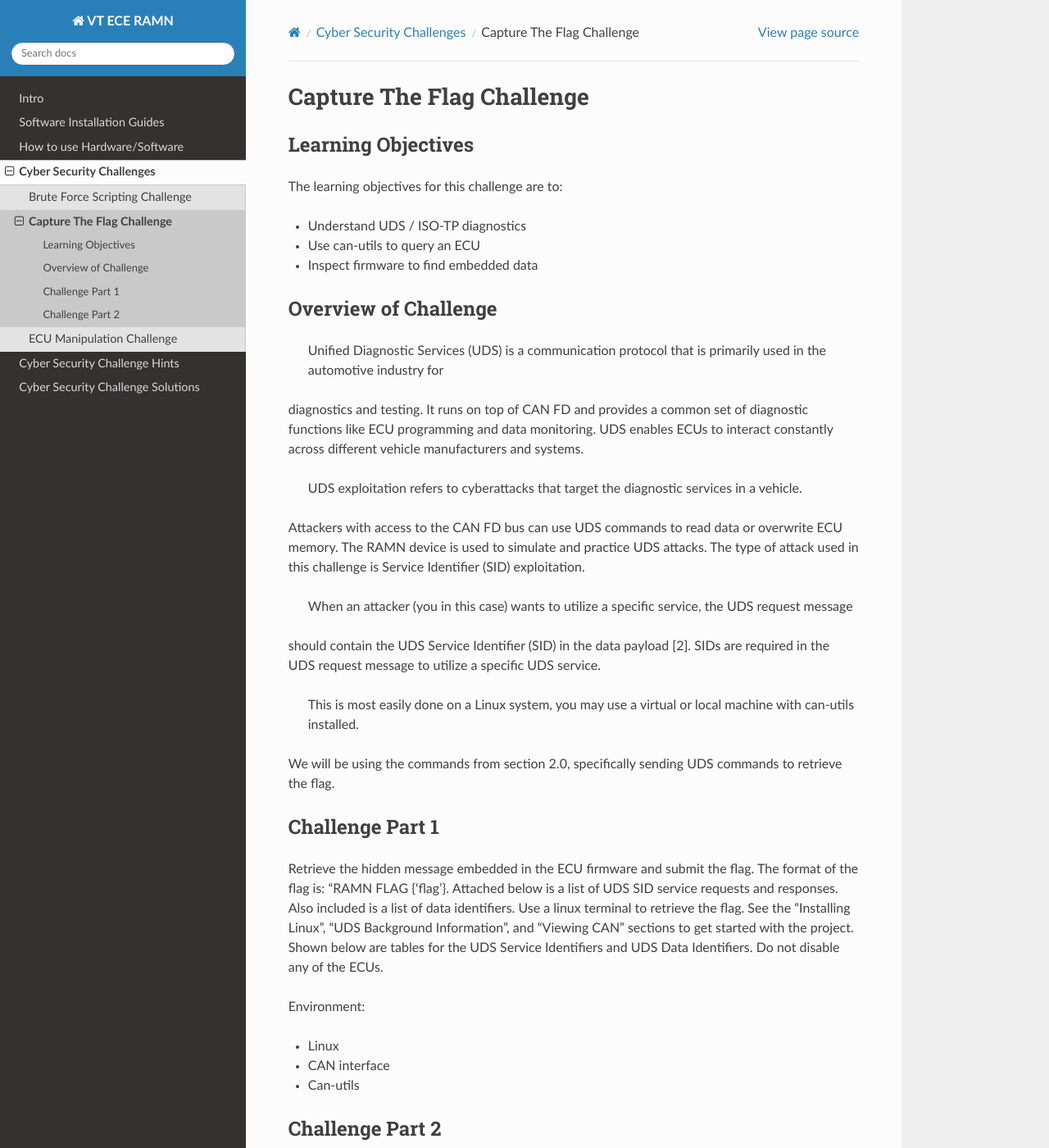
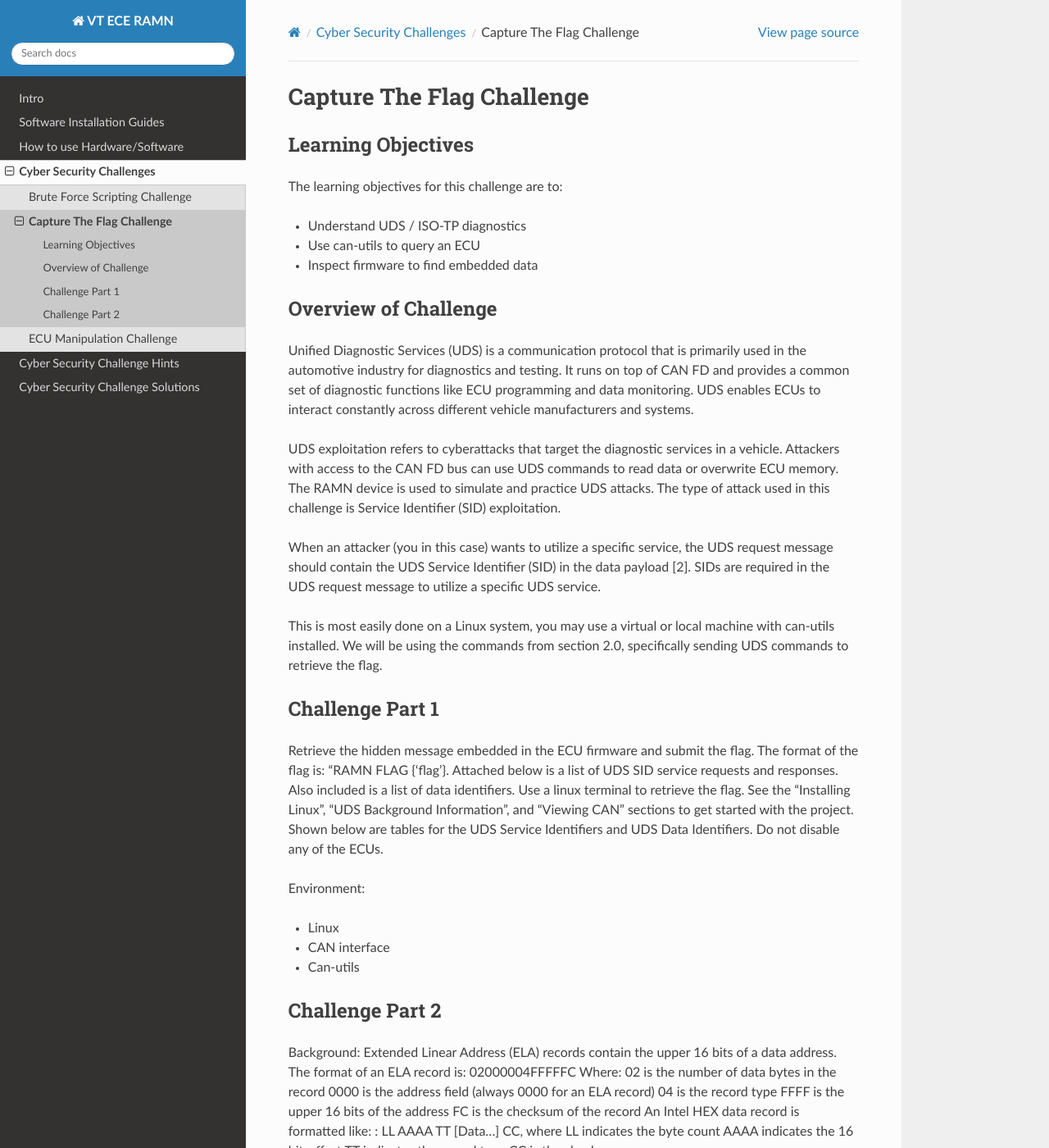
Before and after one commit to JonasvonStein/F25-04-Drive-Secure-Teaching-Automotive-Cybersecurity-with-RAMN, a Sphinx documentation site: the page built from docs/challengeProblems/Capture_The_Flag.rst, in a window 1280 px wide and 1400 px high. Shown: the whole window at 82% size. Built offline with Sphinx 7.4.7 and the Read the Docs theme 3.1.0, drawn with Linux system fonts in a browser that asks for light colours; pages that are not in the unit, such as notebooks, are missing from menus; some of the changed text lies outside the part shown.

Commit message:
Update Capture_The_Flag.rst

```diff
--- a/docs/challengeProblems/Capture_The_Flag.rst
+++ b/docs/challengeProblems/Capture_The_Flag.rst
@@ -15,21 +15,21 @@
 Overview of Challenge
 ^^^^^^^^^^^^^^^^^^^^^
 
-    Unified Diagnostic Services (UDS) is a communication protocol that is primarily used in the automotive industry for
+Unified Diagnostic Services (UDS) is a communication protocol that is primarily used in the automotive industry for
 diagnostics and testing. It runs on top of CAN FD and provides a common set of diagnostic functions like ECU
 programming and data monitoring. UDS enables ECUs to interact constantly across different vehicle manufacturers
 and systems.
 
-    UDS exploitation refers to cyberattacks that target the diagnostic services in a vehicle.
+UDS exploitation refers to cyberattacks that target the diagnostic services in a vehicle.
 Attackers with access to the CAN FD bus can use UDS commands to read data or overwrite ECU memory.
 The RAMN device is used to simulate and practice UDS attacks. The type of attack used in this challenge
 is Service Identifier (SID) exploitation.
 
-    When an attacker (you in this case) wants to utilize a specific service, the UDS request message
+When an attacker (you in this case) wants to utilize a specific service, the UDS request message
 should contain the UDS Service Identifier (SID) in the data payload [2]. SIDs are required in the UDS
 request message to utilize a specific UDS service.
 
-    This is most easily done on a Linux system, you may use a virtual or local machine with can-utils installed.
+This is most easily done on a Linux system, you may use a virtual or local machine with can-utils installed.
 We will be using the commands from section 2.0, specifically sending UDS commands to retrieve the flag.
 
 Challenge Part 1
@@ -49,3 +49,29 @@
 
 Challenge Part 2
 ^^^^^^^^^^^^^^^^
+
+Background:
+Extended Linear Address (ELA) records contain the upper 16 bits of a data address. The format of an ELA record is:
+02000004FFFFFC
+Where:
+02 is the number of data bytes in the record
+0000 is the address field (always 0000 for an ELA record)
+04 is the record type
+FFFF is the upper 16 bits of the address
+FC is the checksum of the record
+An Intel HEX data record is formatted like:
+: LL AAAA TT [Data…] CC, where
+LL indicates the byte count
+AAAA indicates the 16 bit-offset
+TT indicates the record type
+CC is the checksum
+
+When an ELA is read, the ELA address stored in the data field is saved and is applied to subsequent records read from the Intel HEX file [1].
+The absolute-memory address of a data record is obtained by adding the address field in the record to the shifted address data from the ELA record [1].
+
+The ELA used in this project is 020000040801F1.
+
+Challenge:
+Somewhere in the flash is a printable flag with the format FLAG{...}. Use the ST-Link debugger, the debug board, and STM32Cube Programmer to identify
+the memory location of the flag. The flag is stored on ECU B in the ECU’s .hex file. Find the flag on the .hex file and submit the flash address where
+the flag begins. Submit the flag in the format 0x0801XXXX.
```
